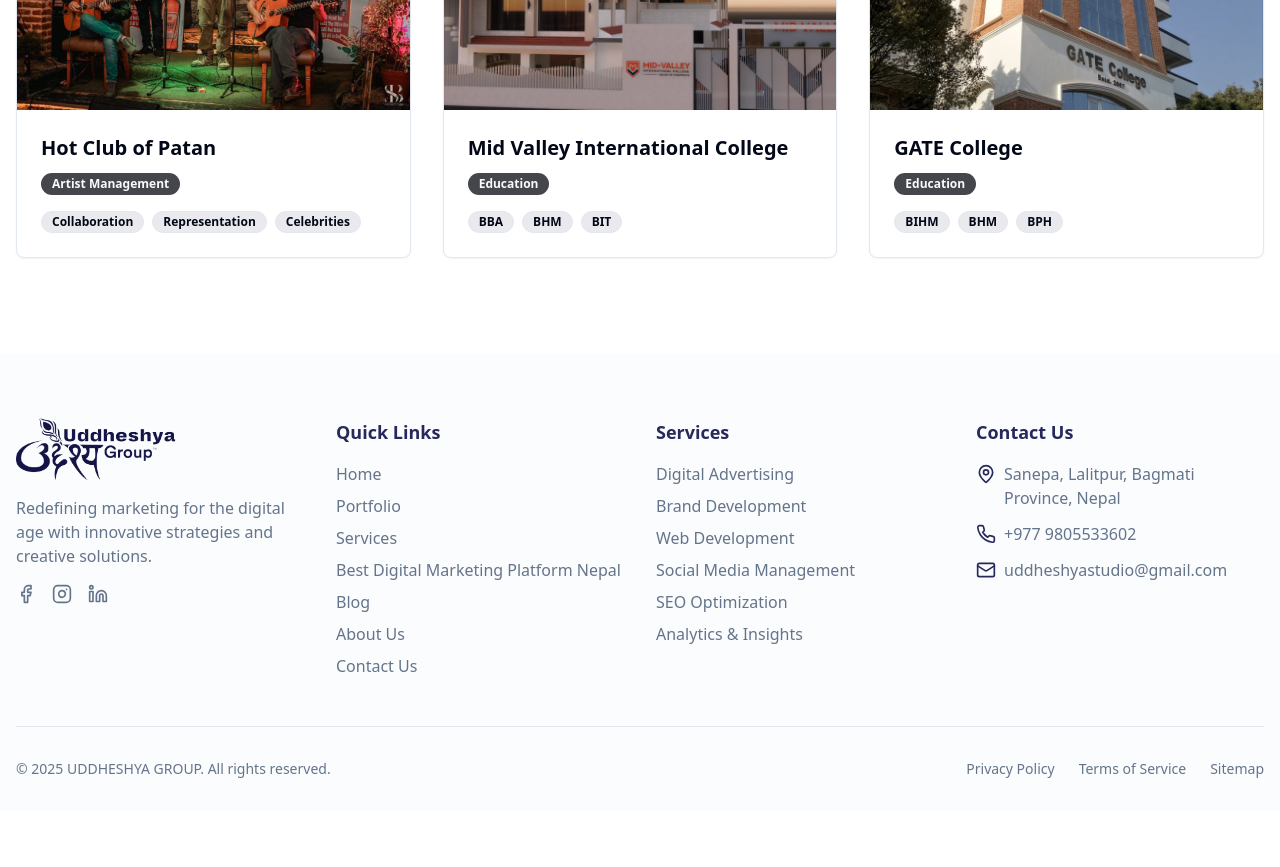
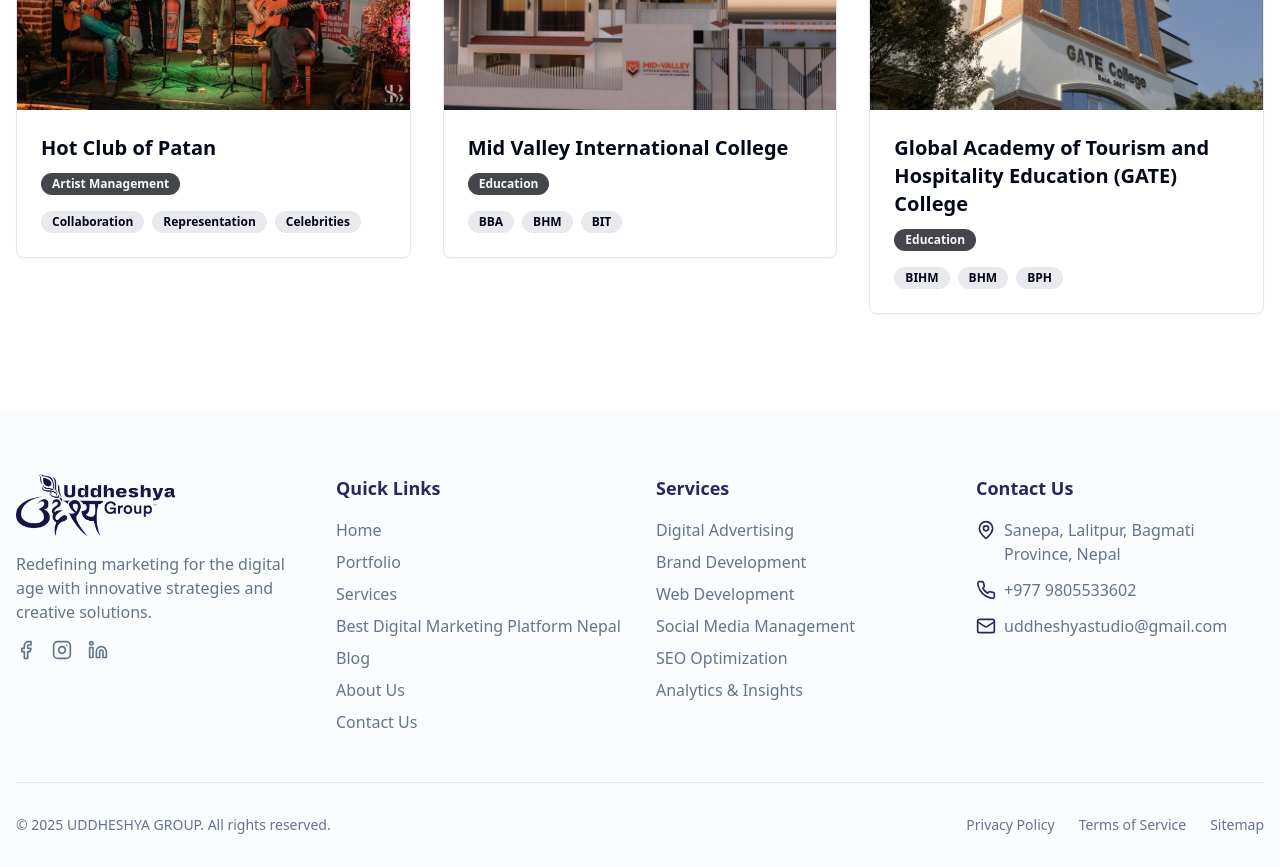
Before and after one commit to UddheshyaGroup/UG-Website, a Next.js app: page /portfolio in a window 1280 px wide. Shown: the part 1040-1907 px from the top of the page. Before the commit the page ends 1851 px from the top, so only its background shows below. Built offline with nearby package versions, Linux system fonts and the light colour scheme; a web font is replaced by a local one.

Commit message:
Fixed portfolio section

```diff
--- a/components/portfolio-grid.tsx
+++ b/components/portfolio-grid.tsx
@@ -127,7 +127,7 @@ export default function PortfolioGrid() {
     },
     {
       id: 10,
-      title: "GATE College",
+      title: "Global Academy of Tourism and Hospitality Education (GATE) College",
       category: "Education",
       image: "/gate.jpg?height=600&width=800&text=Urban+Styles",
       tags: ["BIHM", "BHM", "BPH"],
```
